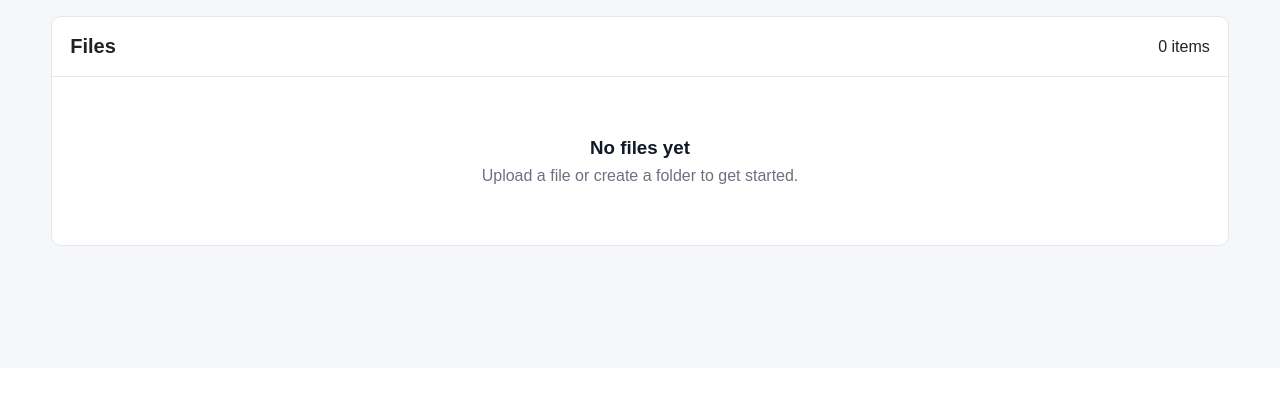
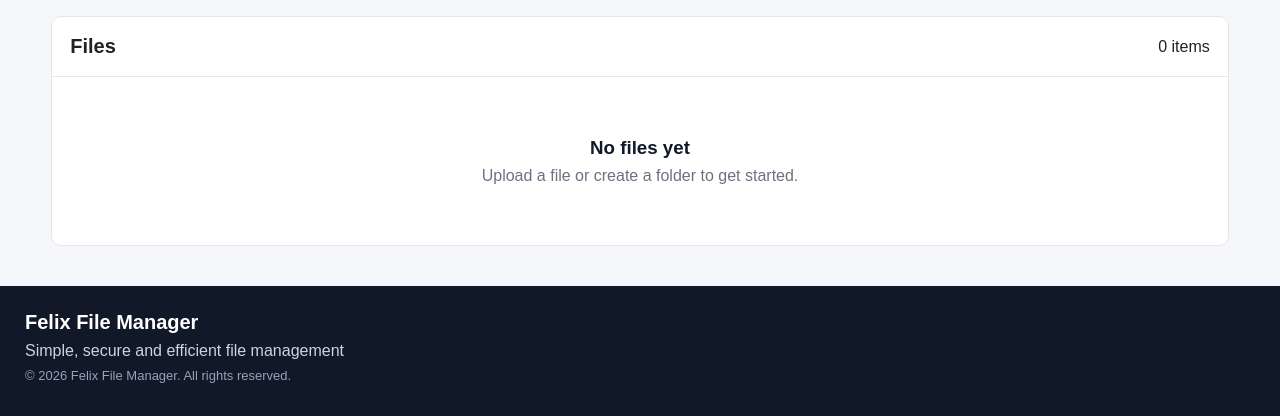
Before and after one commit to felixogunz/felix_file_manager, a Flask app: page / in a window 1280 px wide. Shown: the part 432-848 px from the top of the page. Before the commit the page ends 678 px from the top, so only its background shows below. Run offline with Flask 3, Linux system fonts and the light colour scheme; data that the repository does not hold is empty.

Commit message:
Final Touches

```diff
--- a/static/style.css
+++ b/static/style.css
@@ -13,9 +13,9 @@ body {
 }
 
 
-/* ============================================================
+/*
    TOP BAR
-   ============================================================ */
+*/
 
 .topbar {
     background: #111827;
@@ -35,9 +35,9 @@ body {
 }
 
 
-/* ============================================================
+/*
    MAIN CONTAINER
-   ============================================================ */
+*/
 
 .container {
     width: 92%;
@@ -46,9 +46,9 @@ body {
 }
 
 
-/* ============================================================
+/*
    ACTION AREA
-   ============================================================ */
+*/
 
 .action-area {
     display: flex;
@@ -91,9 +91,9 @@ button {
 }
 
 
-/* ============================================================
+/*
    SEARCH
-   ============================================================ */
+*/
 
 .search-area {
     margin-bottom: 20px;
@@ -115,9 +115,9 @@ button {
 }
 
 
-/* ============================================================
+/*
    STATISTICS
-   ============================================================ */
+*/
 
 .stats-grid {
     display: grid;
@@ -150,9 +150,9 @@ button {
 }
 
 
-/* ============================================================
+/*
    BREADCRUMB
-   ============================================================ */
+*/
 
 .breadcrumb-area {
     background: white;
@@ -177,9 +177,9 @@ button {
 }
 
 
-/* ============================================================
+/*
    FILE MANAGER
-   ============================================================ */
+*/
 
 .file-manager {
     background: white;
@@ -203,9 +203,9 @@ button {
 }
 
 
-/* ============================================================
+/*
    FILE ITEMS
-   ============================================================ */
+*/
 
 .file-item {
     display: flex;
@@ -281,9 +281,9 @@ button {
 }
 
 
-/* ============================================================
+/*
    EMPTY STATE
-   ============================================================ */
+*/
 
 .empty-state {
     text-align: center;
@@ -398,9 +398,9 @@ button {
 }
 
 
-/* ============================================================
+/*
    INFORMATION
-   ============================================================ */
+*/
 
 .info-body {
     padding: 20px;
@@ -424,9 +424,9 @@ button {
 }
 
 
-/* ============================================================
+/*
    NOTIFICATIONS
-   ============================================================ */
+*/
 
 .notification {
     position: fixed;
@@ -456,9 +456,9 @@ button {
 }
 
 
-/* ============================================================
+/*
    UPLOAD STATUS
-   ============================================================ */
+*/
 
 .upload-status {
     padding: 12px;
@@ -472,18 +472,45 @@ button {
 }
 
 
-/* ============================================================
+/*
    HIDDEN
-   ============================================================ */
+*/
 
 .hidden {
     display: none !important;
 }
 
 
-/* ============================================================
+/*
+   FOOTER
+*/
+
+.footer {
+    background: #111827;
+    color: white;
+    padding: 25px;
+    margin-top: 40px;
+}
+
+.footer h4 {
+    font-size: 20px;
+    margin-bottom: 8px;
+}
+
+.footer p {
+    color: #cbd5e1;
+    margin-bottom: 8px;
+}
+
+.footer-copyright {
+    font-size: 13px;
+    color: #94a3b8 !important;
+}
+
+
+/*
    RESPONSIVE DESIGN
-   ============================================================ */
+*/
 
 @media (max-width: 800px) {
 
--- a/templates/index.html
+++ b/templates/index.html
@@ -269,6 +269,17 @@
     ></div>
 
 
+    <!-- FOOTER -->
+    <footer class="footer">
+        <div>
+            <h4>Felix File Manager</h4>
+            <p>Simple, secure and efficient file management</p>
+            <p class="footer-copyright">© 2026 Felix File Manager. All rights reserved.</p>
+        </div>
+    </footer>
+
+
+    <!-- JAVASCRIPT -->
     <script
         src="{{ url_for('static', filename='script.js') }}"
     ></script>
```
Also changed, not shown: app.py (+14 -28 lines), static/script.js (+25 -65 lines).
